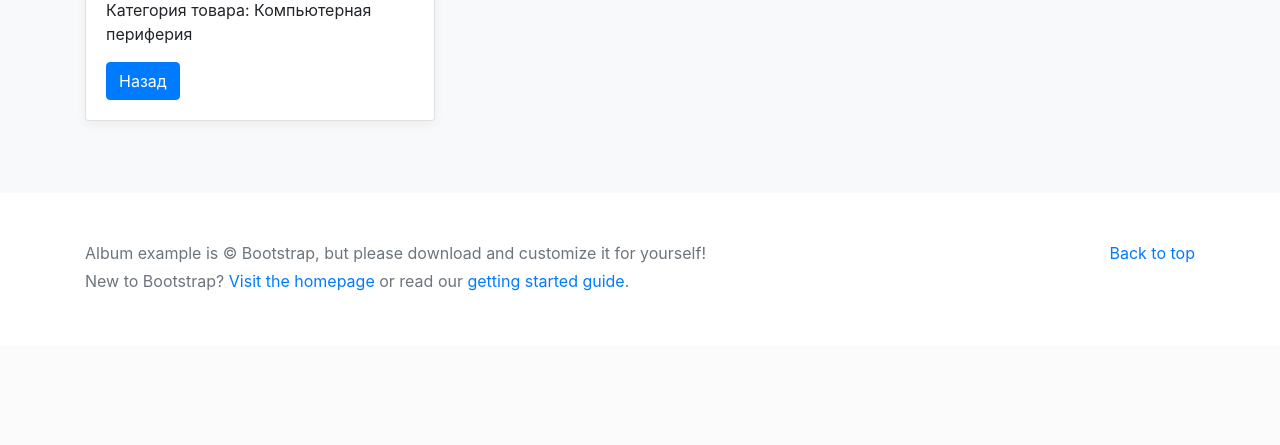
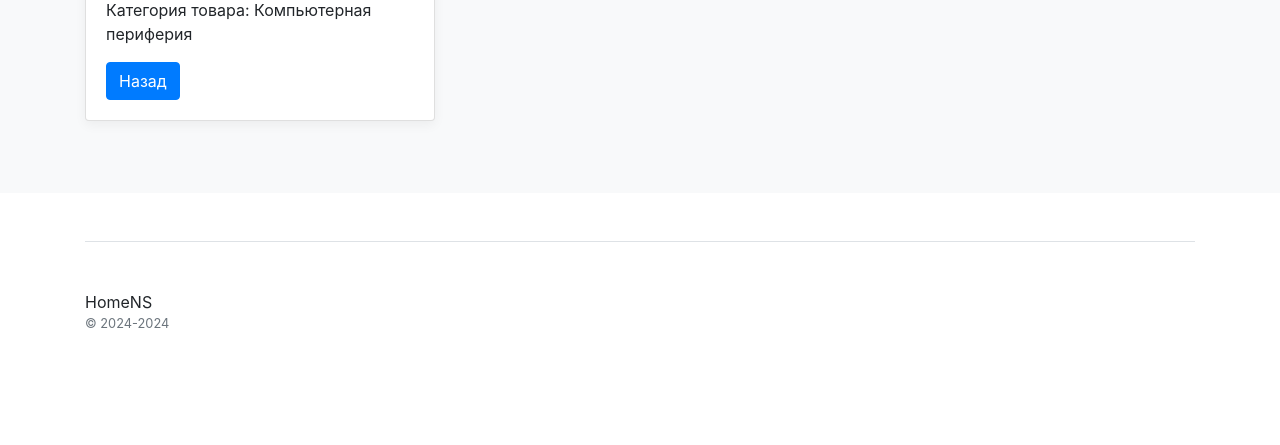
Before and after one commit to DIMoskalev/Internet_store, a Django app: page /products/2 in a window 1280 px wide. Shown: the part 864-1309 px from the top of the page. Before the commit the page ends 1155 px from the top, so only its background shows below. Run offline with Django 5.2, Linux system fonts and the light colour scheme; data comes from the database, SQL or seed files in the repository; some libraries are stand-ins or nearby versions.

Commit message:
refracted footer

```diff
--- a/catalog/templates/base.html
+++ b/catalog/templates/base.html
@@ -43,16 +43,17 @@
 
 </main>
 
-<footer class="text-muted">
-    <div class="container">
-        <p class="float-right">
-            <a href="#">Back to top</a>
-        </p>
-        <p>Album example is &copy; Bootstrap, but please download and customize it for yourself!</p>
-        <p>New to Bootstrap? <a href="../../">Visit the homepage</a> or read our <a href="../../getting-started/">getting
-            started guide</a>.</p>
-    </div>
-</footer>
+<div class="container">
+
+    <footer class="pt-4 my-md-5 pt-md-5 border-top">
+        <div class="row">
+            <div class="col-12 col-md">
+                HomeNS
+                <small class="d-block mb-3 text-muted">&copy; 2024-{% now 'Y' %}</small>
+            </div>
+        </div>
+    </footer>
+</div>
 
 <!-- Bootstrap core JavaScript
 ================================================== -->
```
